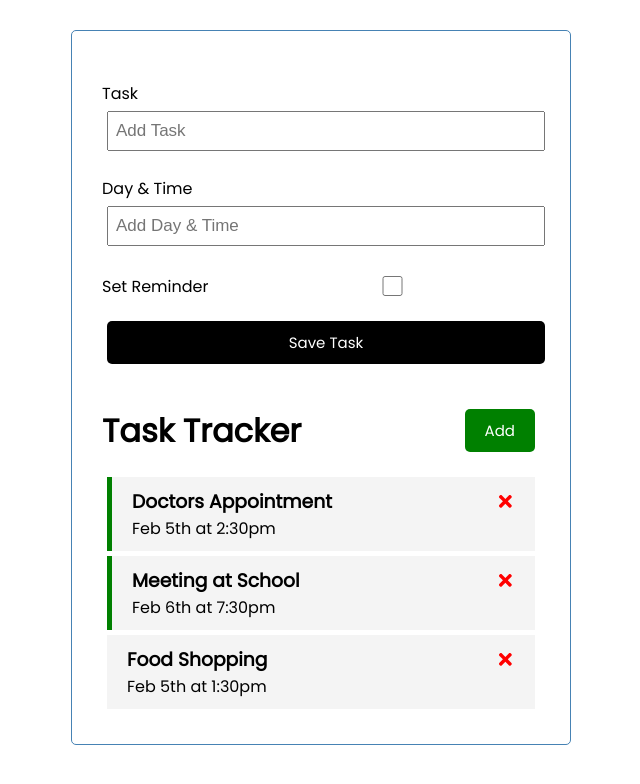
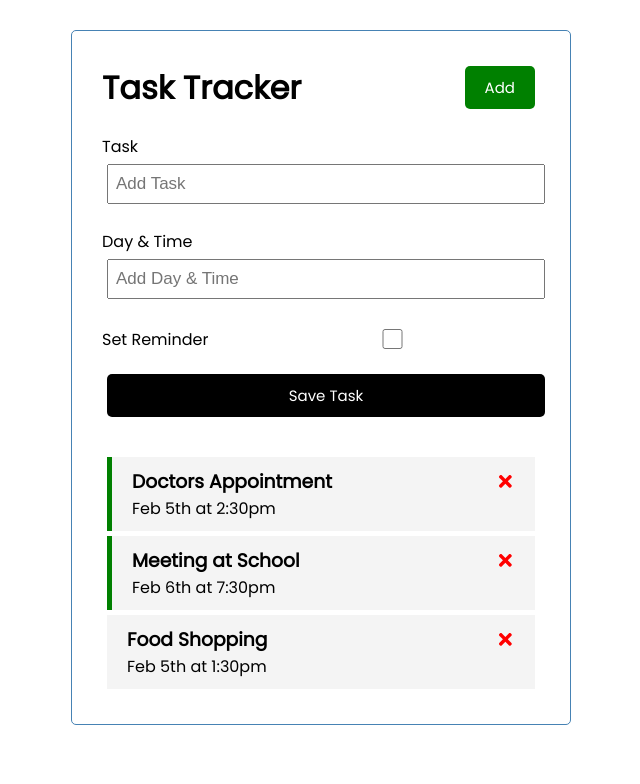
Before and after one commit to osigie/react-task-tracker, a React (Create React App) app: page / in a window 1280 px wide. Shown: the top 784 px of the page, without its empty margins (319-959 px from the left). Built offline with nearby package versions, Linux system fonts and the light colour scheme; the HTML template or start-up script is replaced by a standard one.

Commit message:
added the addTask function

```diff
--- a/src/App.js
+++ b/src/App.js
@@ -2,6 +2,7 @@ import Header from "./components/Header"
 import Tasks from "./components/Tasks"
 import { useState } from "react";
 import AddTask from "./components/AddTask"
+
 
 
 function App() {
@@ -31,13 +32,22 @@ setTasks(tasks.filter((each)=>each.id !== id))
 const toggleReminder= (id)=>{
 setTasks(tasks.map((each)=> each.id === id ? {...each, reminder: !each.reminder}: each))
 }
+let iD = 0
+
+//Add Tasks
+const addMoreTask =(task)=>{
+  (tasks.length === 0) ? iD = 1 : iD = tasks.length + 1
+  const newTask = {...task, id:iD}
+  setTasks([...tasks, newTask])
+}
 
   return (
     <div className="container">
-      <AddTask/>
+       <Header />
+      <AddTask addMore = {addMoreTask}/>
  {/* <Header title = "it is what it is" txt = {{color: "green", backgroundColor: "grey"}} /> */}
  {/* <Header title = "it is what it is" > </Header> */}
- <Header />
+
  {(tasks.length === 0) ? "No tasks" :  <Tasks tasks = {tasks} deleteEach = {deleteTask} toggled = {toggleReminder}/>}
 
     </div>
--- a/src/components/AddTask.js
+++ b/src/components/AddTask.js
@@ -1,17 +1,41 @@
-const AddTask = () => {
-  return (
-    <form className="add-form">
+import {useState} from "react"
+
+const AddTask = ({addMore}) => {
+
+
+
+  const [text, setText] = useState("")
+  const [day, setDay] = useState("")
+  const [reminder, setReminder] = useState(false)
+
+  const onSubmit = (e) => {
+    e.preventDefault();
+
+
+    if(!text){
+      alert("Please input text")
+    }
+
+    addMore({text, day, reminder})
+
+    setText("")
+    setDay("")
+    setReminder(false)
+
+      }
+    return (
+    <form className="add-form" onSubmit={onSubmit}>
       <div className="form-control">
         <label>Task</label>
-        <input type="text" placeholder="Add Task"></input>
+        <input type="text" placeholder="Add Task" value = {text} onChange={(e)=> setText(e.target.value)}></input>
       </div>
       <div className="form-control">
         <label>Day & Time</label>
-        <input type="text" placeholder="Add Day & Time"></input>
+        <input type="text" placeholder="Add Day & Time" value = {day} onChange={(e)=> setDay(e.target.value)}></input>
       </div>
       <div className="form-control form-control-check">
         <label>Set Reminder</label>
-        <input type="checkbox"></input>
+        <input type="checkbox"value = {reminder} onChange={(e)=> setReminder(e.currentTarget.checked)} ></input>
       </div>
       <input type="submit" value="Save Task"  className = "btn btn-block"/>
     </form>
```
